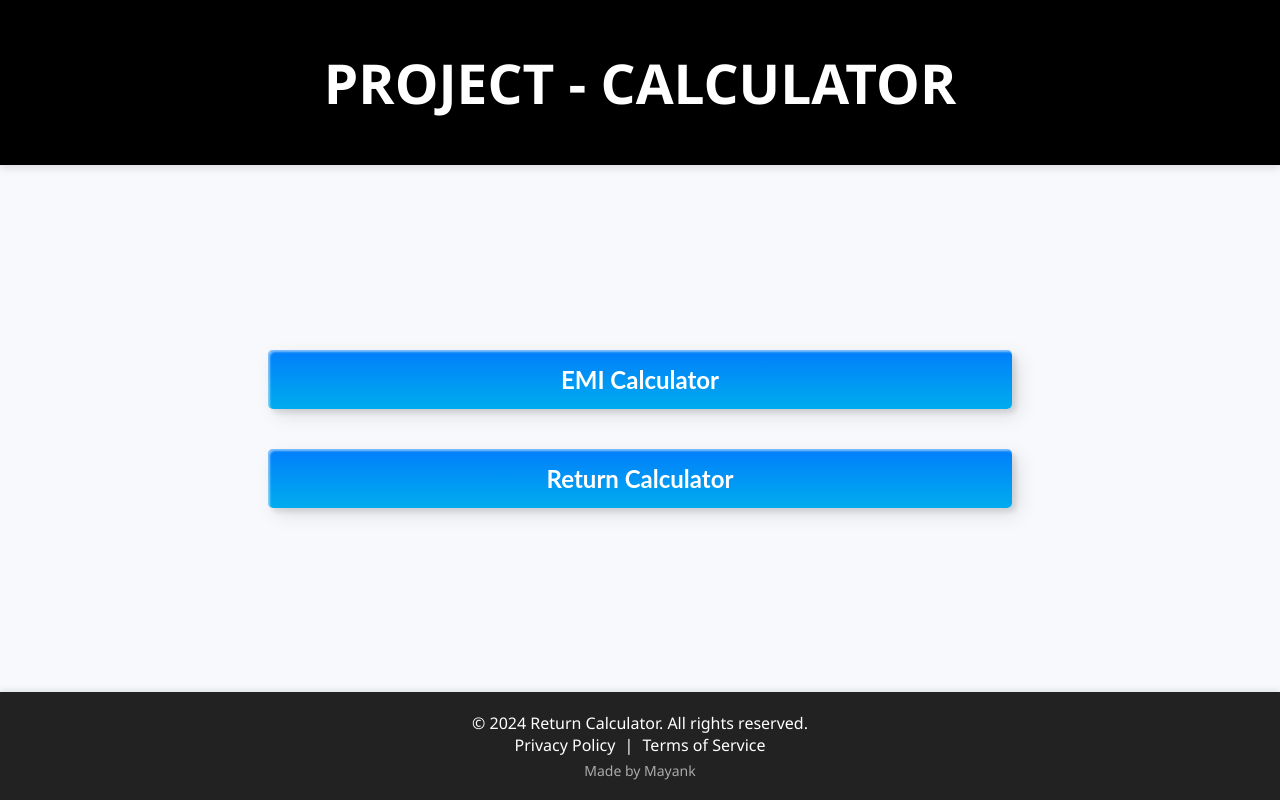
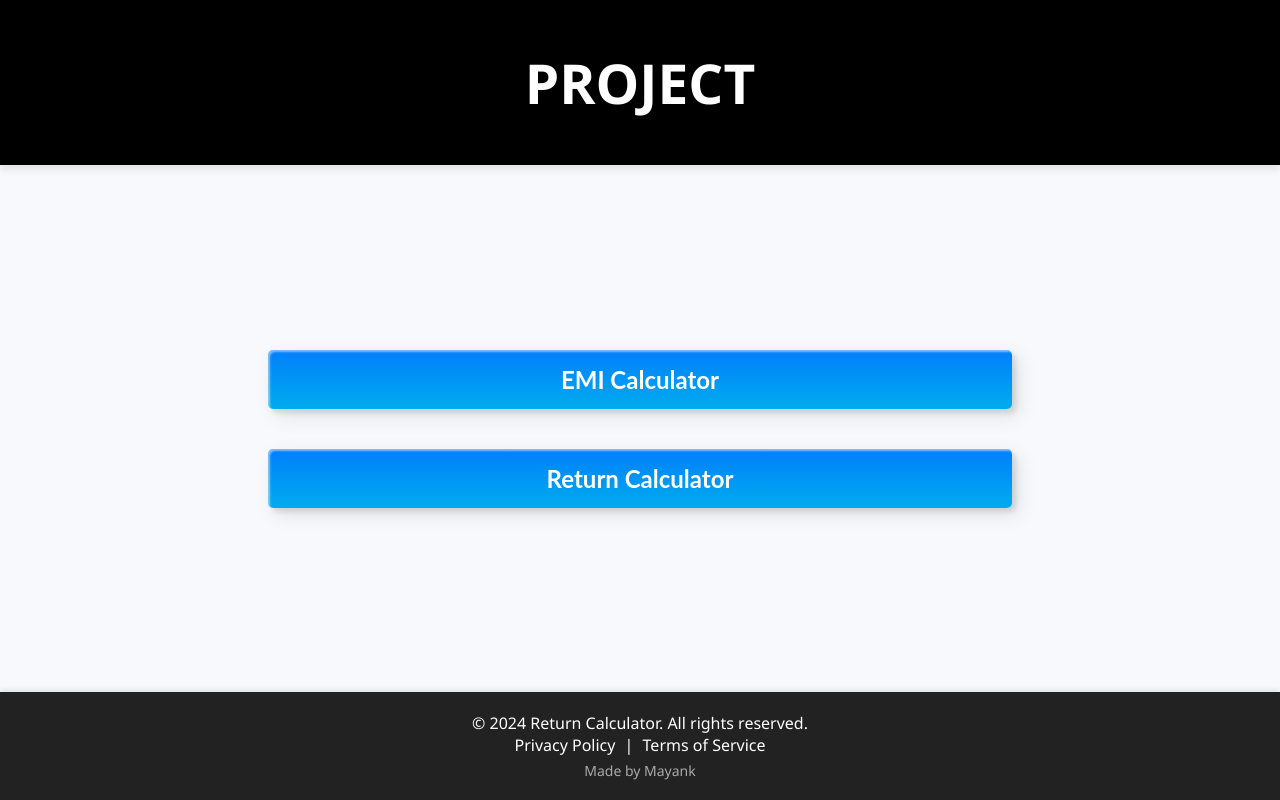
Before and after one commit to mayank2d-se/emicalc, a plain HTML site: page index.html in a window 1280 px wide. Drawn offline with Linux system fonts and the light colour scheme.

Commit message:
Update index.html

```diff
--- a/index.html
+++ b/index.html
@@ -199,7 +199,7 @@
 <body>
 
 <div class="navbar">
-    PROJECT - CALCULATOR
+    PROJECT
 </div>
 
 <div class="container">
```
